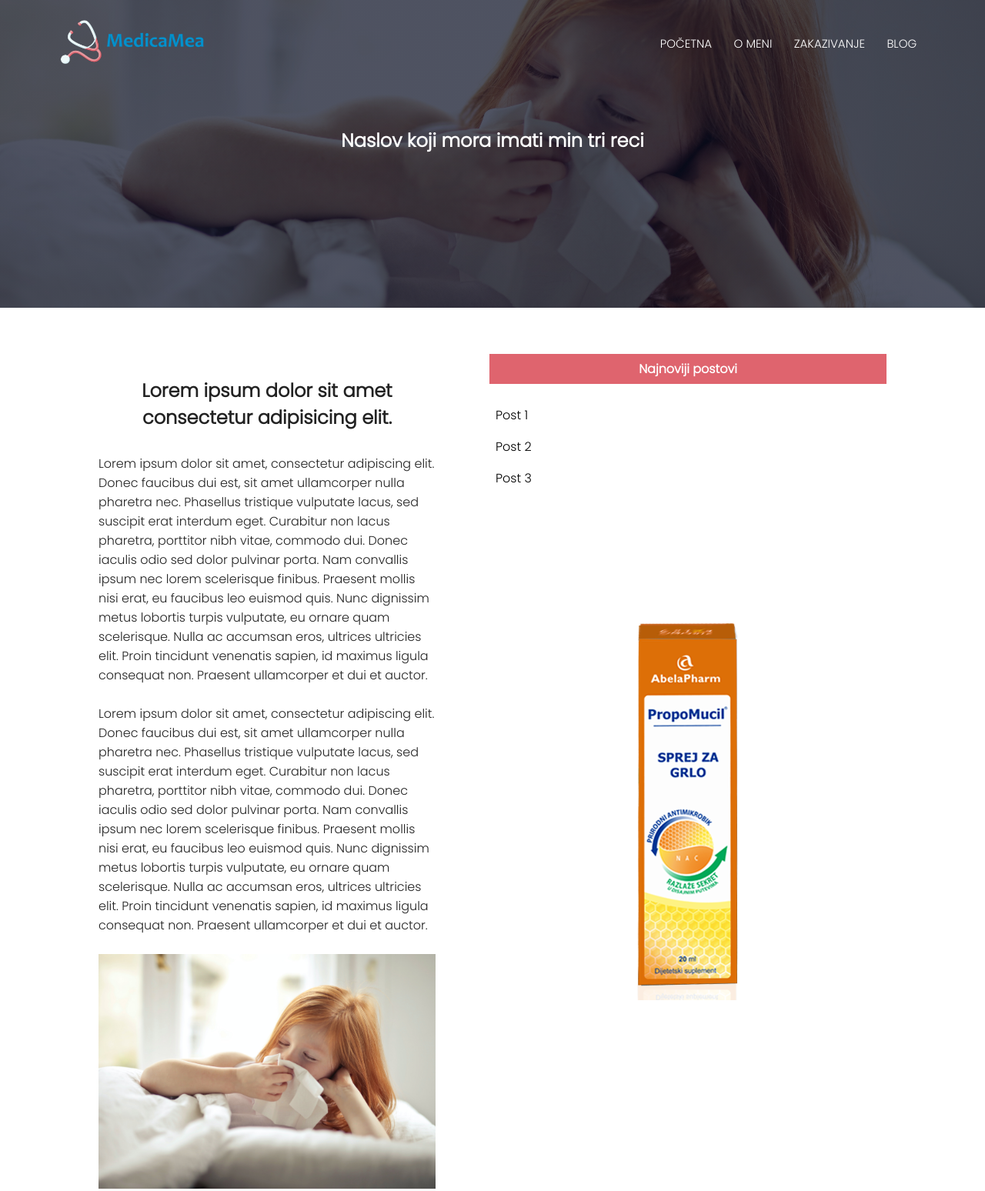
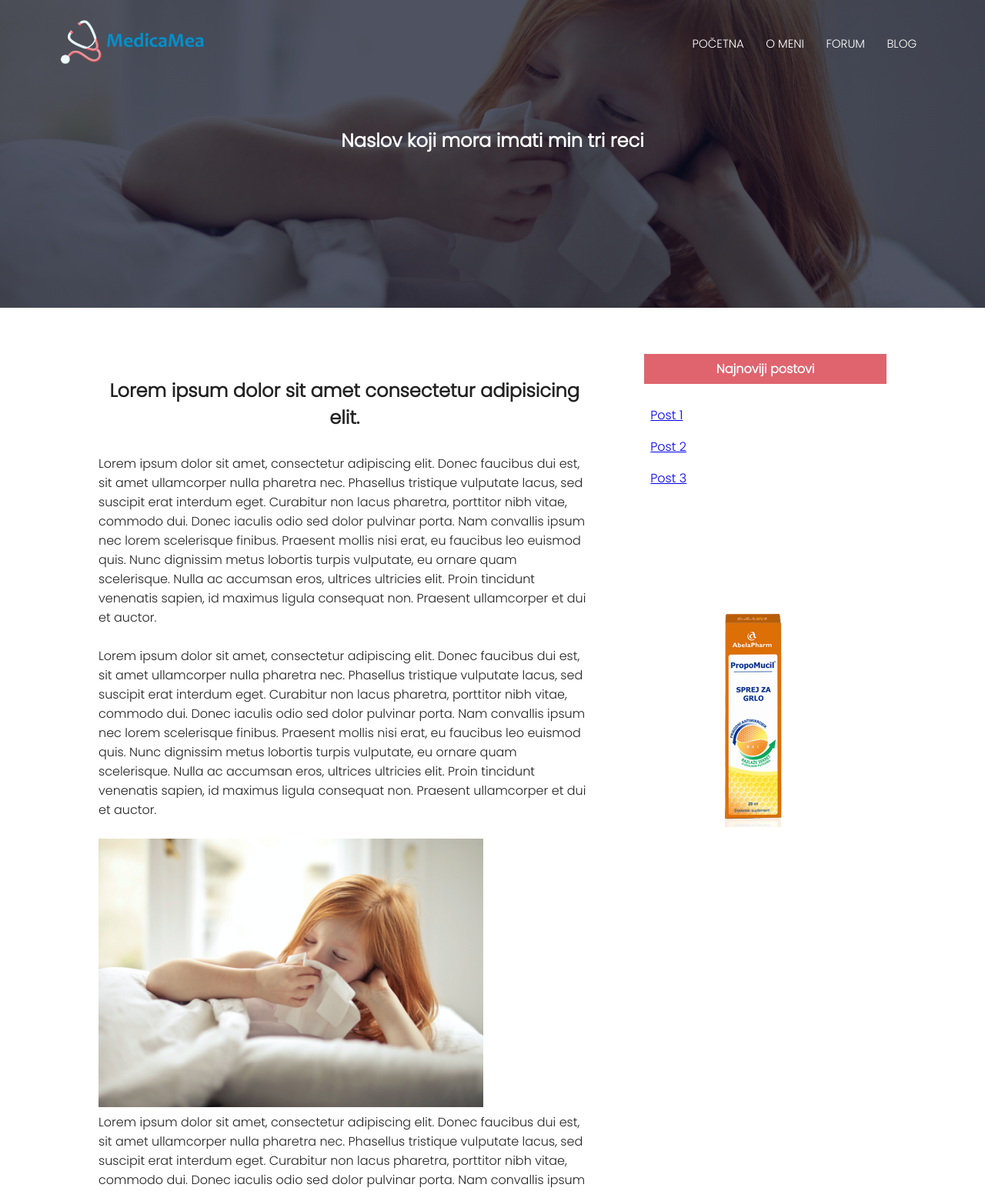
Before and after one commit to Milica1234567/iteh-php, a PHP site: page /post1.html in a window 1280 px wide. Shown: the top 1548 px of the page at 77% size. Run offline with PHP 8.4, Linux system fonts and the light colour scheme; some libraries are stand-ins or nearby versions; some web fonts are replaced.

Commit message:
ispocetka1

```diff
--- a/about.html
+++ b/about.html
@@ -25,7 +25,7 @@
                 <ul>
                     <li><a href="index.html">POČETNA</a></li>
                     <li><a href="about.html">O MENI</a></li>
-                    <li><a href="login.php">ZAKAZIVANJE</a></li>
+                    <li><a href="login.php">FORUM</a></li>
                     <li><a href="blog.html">BLOG</a></li>
                 </ul>
             </div>
@@ -97,7 +97,7 @@
                 <ul>
                     <li><a href="index.html">POČETNA</a></li>
                     <li><a href="about.html">O MENI</a></li>
-                    <li><a href="login.php">ZAKAZIVANJE</a></li>
+                    <li><a href="login.php">FORUM</a></li>
                     <li><a href="blog.html">BLOG</a></li>
                 </ul>
             </div>
--- a/blog.html
+++ b/blog.html
@@ -25,7 +25,7 @@
                 <ul>
                     <li><a href="index.html">POČETNA</a></li>
                     <li><a href="about.html">O MENI</a></li>
-                    <li><a href="login.php">ZAKAZIVANJE</a></li>
+                    <li><a href="login.php">FORUM</a></li>
                     <li><a href="blog.html">BLOG</a></li>
                 </ul>
             </div>
@@ -107,7 +107,7 @@
                 <ul>
                     <li><a href="index.html">POČETNA</a></li>
                     <li><a href="about.html">O MENI</a></li>
-                    <li><a href="login.html">ZAKAZIVANJE</a></li>
+                    <li><a href="login.html">FORUM</a></li>
                     <li><a href="blog.html">BLOG</a></li>
                 </ul>
             </div>
--- a/index.html
+++ b/index.html
@@ -25,7 +25,7 @@
                 <ul>
                     <li><a href="index.html">POČETNA</a></li>
                     <li><a href="about.html">O MENI</a></li>
-                    <li><a href="login.php">ZAKAZIVANJE</a></li>
+                    <li><a href="login.php">FORUM</a></li>
                     <li><a href="blog.html">BLOG</a></li>
                 </ul>
             </div>
@@ -141,7 +141,7 @@
                 <ul>
                     <li><a href="index.html">POČETNA</a></li>
                     <li><a href="about.html">O MENI</a></li>
-                    <li><a href="login.html">ZAKAZIVANJE</a></li>
+                    <li><a href="login.html">FORUM</a></li>
                     <li><a href="blog.html">BLOG</a></li>
                 </ul>
             </div>
--- a/login.php
+++ b/login.php
@@ -24,7 +24,7 @@
                 <ul>
                     <li><a href="index.html">POČETNA</a></li>
                     <li><a href="about.html">O MENI</a></li>
-                    <li><a href="login.php">ZAKAZIVANJE</a></li>
+                    <li><a href="login.php">FORUM</a></li>
                     <li><a href="blog.html">BLOG</a></li>
                 </ul>
             </div>
--- a/post1.html
+++ b/post1.html
@@ -25,7 +25,7 @@
                 <ul>
                     <li><a href="index.html">POČETNA</a></li>
                     <li><a href="about.html">O MENI</a></li>
-                    <li><a href="login.html">ZAKAZIVANJE</a></li>
+                    <li><a href="login.php">FORUM</a></li>
                     <li><a href="blog.html">BLOG</a></li>
                 </ul>
             </div>
@@ -94,24 +94,26 @@
                 <p>
                 <p class="potpis">dr Jelena Todić</p>
 
+
             </div>
             <div class="post1-desno">
                 <h3>Najnoviji postovi</h3>
                 <div>
-                    <span>Post 1</span>
+                    <span><a href="post1.html">Post 1</a></span>
 
                 </div>
                 <div>
-                    <span>Post 2</span>
+                    <span><a href="post2.html">Post 2</a></span>
 
                 </div>
                 <div>
-                    <span>Post 3</span>
+                    <span><a href="post3.html">Post 3</a></span>
 
                 </div>
-                <div class="reklama">
-                    <img src="images/sprej-za-grlo.png" alt="">
-                </div>
+
+
+                <img src="images/sprej-za-grlo.png" alt="" style="margin-top:150px ; width: 90%;">
+
             </div>
         </div>
 
@@ -149,7 +151,7 @@
                 <ul>
                     <li><a href="index.html">POČETNA</a></li>
                     <li><a href="about.html">O MENI</a></li>
-                    <li><a href="login.html">ZAKAZIVANJE</a></li>
+                    <li><a href="login.php">FORUM</a></li>
                     <li><a href="blog.html">BLOG</a></li>
                 </ul>
             </div>
--- a/style.css
+++ b/style.css
@@ -661,9 +661,7 @@
     box-sizing: border-box;
 }
 
-.reklama img {
-    margin-top: 150px;
-}
+
 
 @media(max-width:700px) {
     .post1-red {
@@ -678,7 +676,7 @@
         float: left;
     }
 
-    .reklama img {
+    .reklama  {
         max-width: 300px;
 
     }
```
Also changed, not shown: post2.html (+7 -8 lines), post3.html (+7 -8 lines).
